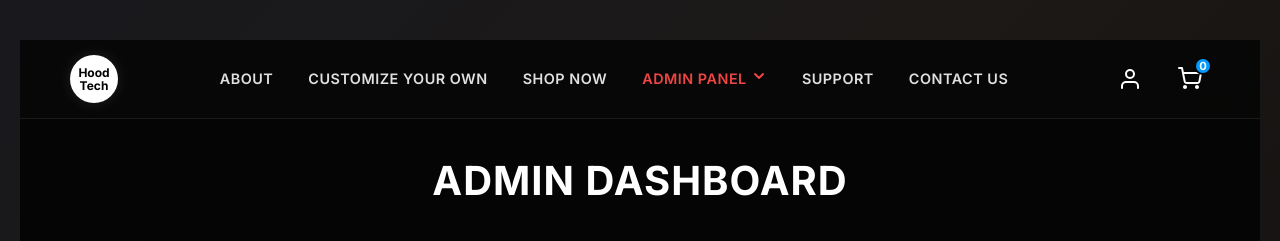
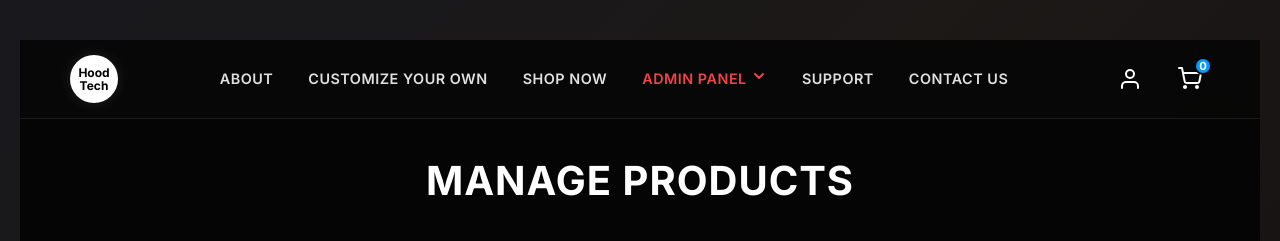
Before and after one commit to Skywalkz1/Project-CAT201, a React (Vite) app in the folder project/: page /admin/products in a window 1280 px wide. Shown: the top 241 px of the page. Built offline with nearby package versions, Linux system fonts and the light colour scheme; no server answers; sample sign-in values are in the browser's storage.

Commit message:
change admin-title to manage products

```diff
--- a/project/src/AdminDashboard.jsx
+++ b/project/src/AdminDashboard.jsx
@@ -87,7 +87,7 @@ const AdminDashboard = () => {
 
   return (
     <div className="admin-container">
-      <h1 className="admin-title">Admin Dashboard</h1>
+      <h1 className="admin-title">Manage Products</h1>
 
       {/* --- FORM SECTION --- */}
       <div className="admin-form-container">
```
